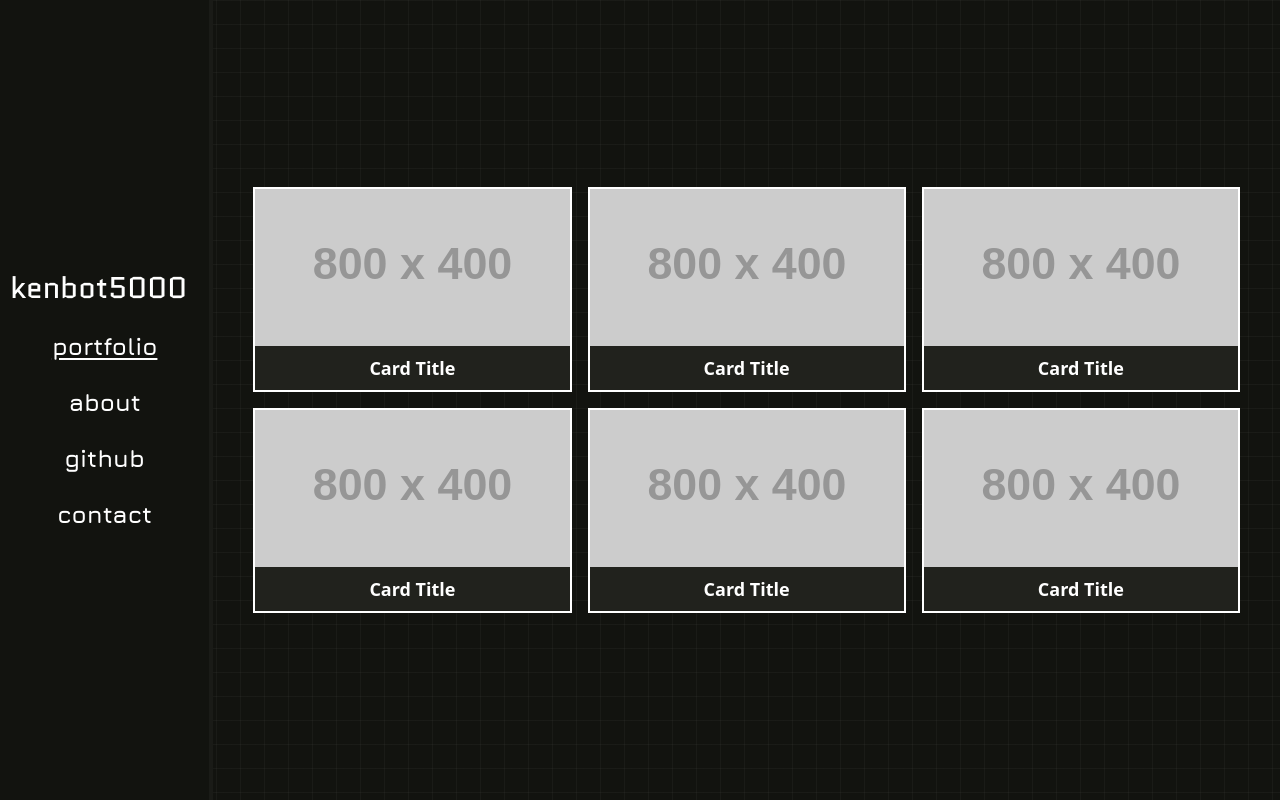
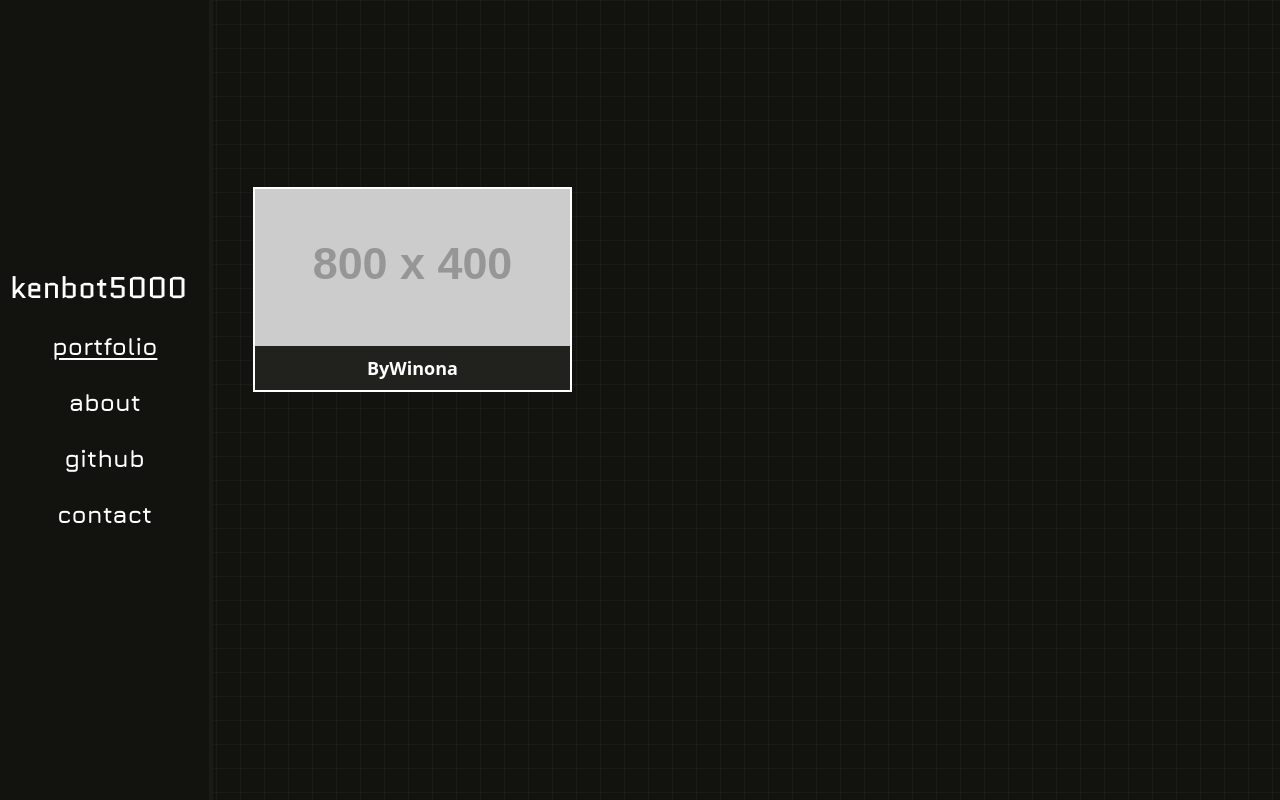
Before and after one commit to kenbot5000/portfolio, a Vue app: page / in a window 1280 px wide. Built offline with nearby package versions, Linux system fonts and the light colour scheme.

Commit message:
feat: add display card detail dialog

```diff
--- a/src/components/DisplayCard.vue
+++ b/src/components/DisplayCard.vue
@@ -1,8 +1,8 @@
 <template>
   <a
-    :href="url"
-    target="_blank"
+    href="javascript:;"
     class="group"
+    @click="$emit('open-display', id)"
   >
     <div
       class="
@@ -29,10 +29,21 @@
 </template>
 
 <script setup>
+defineEmits(['open-display'])
+
 defineProps({
+  id: {
+    type: String,
+    required: true,
+  },
   title: {
     type: String,
     required: true,
+  },
+  description: {
+    type: String,
+    required: false,
+    default: ''
   },
   imageUrl: {
     type: String,
--- /dev/null
+++ b/src/data/text.js
@@ -0,0 +1,12 @@
+export const text = [
+  {
+    id: 'winona',
+    title: 'ByWinona',
+    description: [
+      'A medical website from ByWinona, providing pharmaceutical services for women.',
+      "Built with Vue.js and Tailwind CSS, built for responsiveness. This is by far the biggest project I've worked on to date, involving multiple team members including designers, backend developers, and QA testers. Spans multiple subprojects for various aspects of the service, including member portals and employee dashboards.",
+    ],
+    url: 'https://bywinona.com',
+    image: 'https://placehold.co/800x400',
+  },
+]
--- a/src/pages/MainPortfolio.vue
+++ b/src/pages/MainPortfolio.vue
@@ -1,13 +1,79 @@
 <script setup>
+import { ref } from 'vue';
+
 import DisplayCard from '@/components/DisplayCard.vue';
+import { text } from '@/data/text.js';
+
+const displayOpen = ref(false);
+const currentDisplay = ref(null);
+
+let openDisplay = (id) => {
+  displayOpen.value = true;
+  currentDisplay.value = text.find((item => item.id === id));
+}
 </script>
 
 <template>
   <div class="grid grid-rows-2 grid-cols-2 xl:grid-cols-3 items-center mx-auto my-auto px-10 gap-x-4 gap-y-4">
     <DisplayCard
-      v-for="i in 6"
+      v-for="(val, i) in text"
+      :id="val.id"
       :key="i"
-      title="Card Title"
+      :title="val.title"
+      :description="val.description"
+      :url="val.url"
+      @open-display="openDisplay(val.id)"
     />
+
+    <!-- Background -->
+    <div
+      v-if="displayOpen"
+      class="fixed bg-stone-800/50 w-screen h-screen top-0 left-0"
+      @click="displayOpen = false"
+    />
+    <div
+      v-if="displayOpen"
+      class="fixed top-1/2 left-1/2 -translate-1/2 bg-stone-800 w-1/2 rounded-md p-4 text-white"
+    >
+      <img
+        :src="currentDisplay.image"
+        alt=""
+        class="mb-4 rounded-md"
+      >
+      <h2 class="text-2xl font-bold mb-2 hover:underline">
+        {{ currentDisplay.title }}
+      </h2>
+      <p
+        v-for="(line, index) in currentDisplay.description"
+        :key="index"
+        class="mb-2"
+      >
+        {{ line }}
+      </p>
+      <a
+        :href="currentDisplay.url"
+        target="_blank"
+      >
+        <button
+          class="
+            rounded-md
+            bg-stone-300
+            py-2
+            px-4
+            text-stone-800
+            hover:bg-stone-400
+            hover:cursor-pointer
+            font-bold
+            border-2
+            border-stone-700
+          "
+        >
+          Open Site
+        </button>
+      </a>
+    </div>
   </div>
 </template>
+
+<script>
+</script>
```
